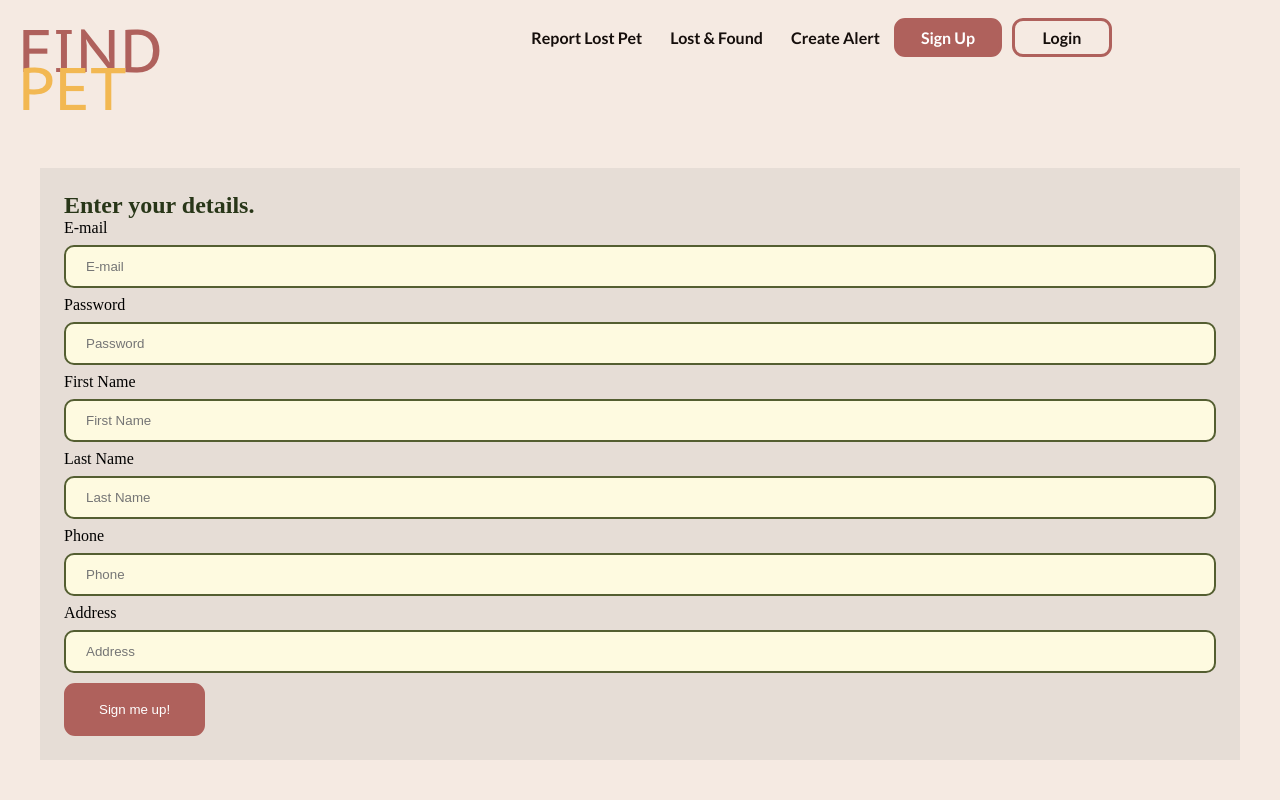
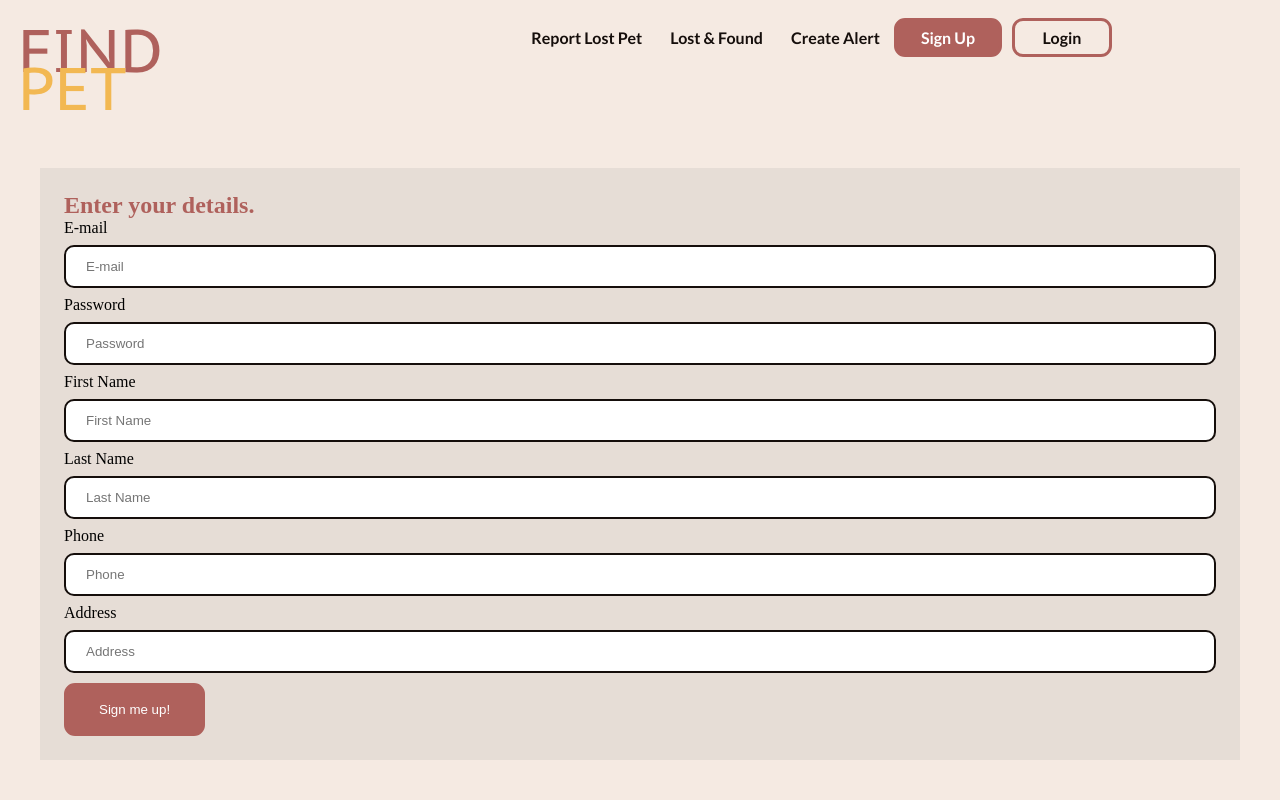
Before and after one commit to rijothedeveloper/LostPetFinder, a Flask app: page /signup in a window 1280 px wide. Run offline with Flask 2, Linux system fonts and the light colour scheme; some libraries are stand-ins or nearby versions; some web fonts are replaced.

Commit message:
some color changes

```diff
--- a/static/css/styles.css
+++ b/static/css/styles.css
@@ -1,10 +1,4 @@
   :root {
-    --primary-color: #283618;
-    --secondary-color: #545E31;
-    --color3: #FEFAE0;
-    --color4: #F4A261;
-    --color5: #BC6C25;
-
     --bodybgColor: #F5EAE2;
     --bannerbgColor: #E6DDD6;
     --textBoldColor: #150E0B;
@@ -117,27 +111,21 @@ nav .btn-border, nav .btn-fill {
       width: 100%;
       padding: 12px 20px;
       margin: 8px 0;
-      border: 2px solid var(--secondary-color);
+      border: 2px solid var(--textBoldColor);
       border-radius: 10px;
-      background-color: var(--color3);
   }
 
   input:focus {
-    border: 2px solid var(--primary-color);
+    border: 2px solid var(--buttonColor);
   }
 
   .col-primary {
-      color: var(--primary-color);
+      color: var(--buttonColor);
   }
 
   .btn {
     padding: 16px 32px;
     margin-top: 10px;
-  }
-
-  .btn-primary {
-    background-color: var(--primary-color);
-    color: white;
   }
 
   .alert-success{
@@ -232,7 +220,7 @@ nav .btn-border, nav .btn-fill {
     gap: 10px;
     flex-direction: column;
     width: 300px;
-    border: solid var(--secondary-color) 2px;
+    border: solid var(--textBoldColor) 1px;
     padding: 5px;
   }
 
```
